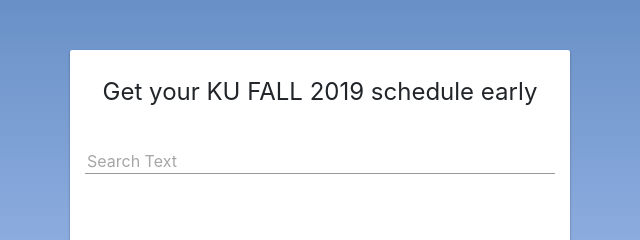
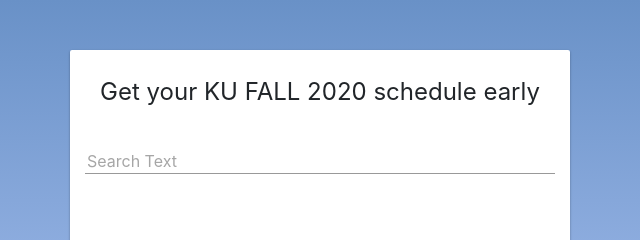
Before and after one commit to AndreKurait/KU-Classes-Early, a plain HTML site: page index.html in a window 1280 px wide. Shown: the top 240 px of the page, 320-960 px from the left. Drawn offline with nearby package versions, Linux system fonts and the light colour scheme.

Commit message:
Update semester title

```diff
--- a/index.html
+++ b/index.html
@@ -11,7 +11,7 @@
 <!-- partial:index.partial.html -->
 <form class="form-card" action="javascript:getMyClasses(searchField.value)">
   <fieldset class="form-fieldset">
-    <legend class="form-legend">Get your KU FALL 2019 schedule early</legend>
+    <legend class="form-legend">Get your KU FALL 2020 schedule early</legend>
     <div class="form-element form-input">
       <input id="searchField" class="form-element-field"
         placeholder="Search for a class or text in a description of a class (eg. EECS 168)" type="input" required />
```
